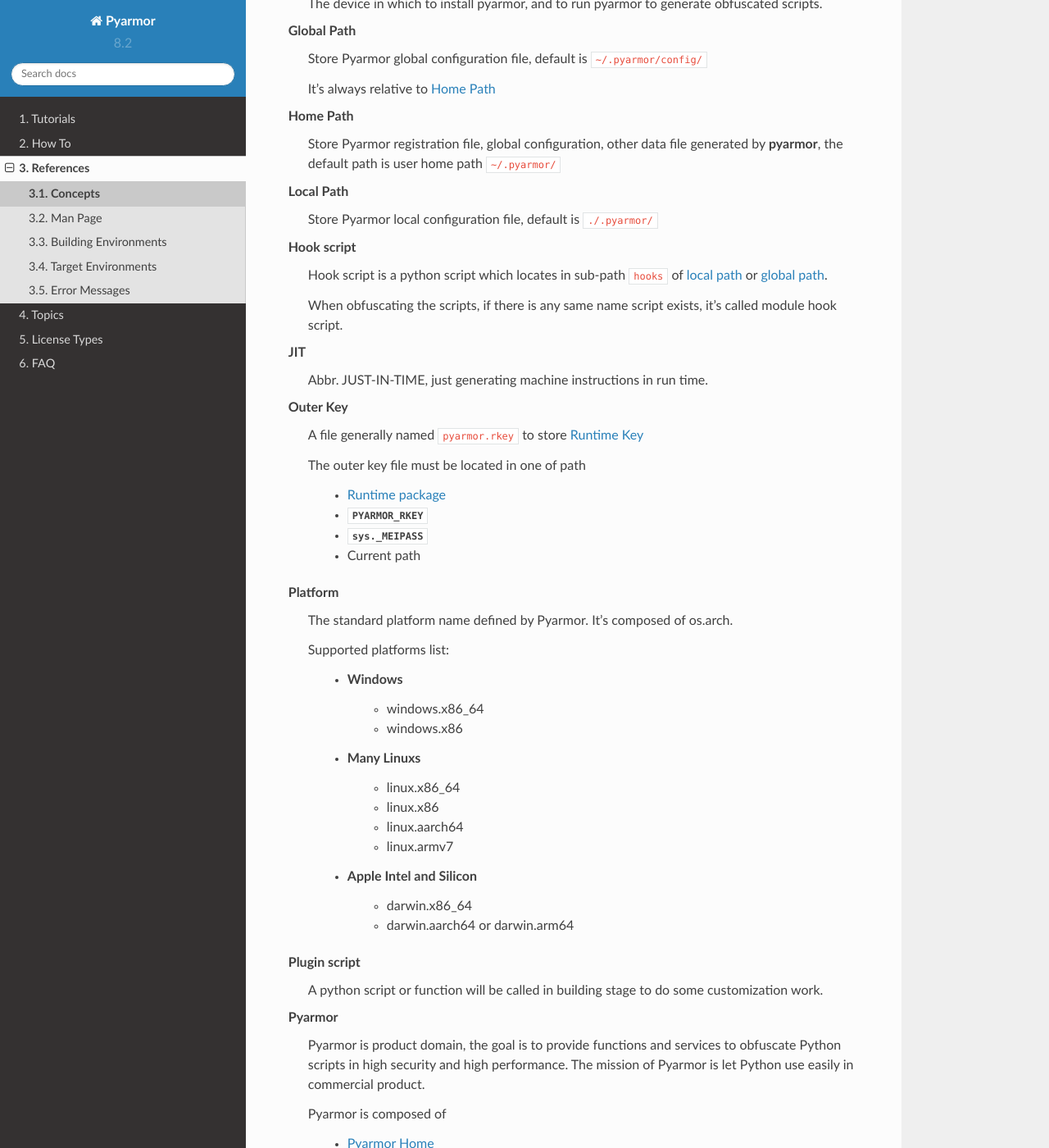
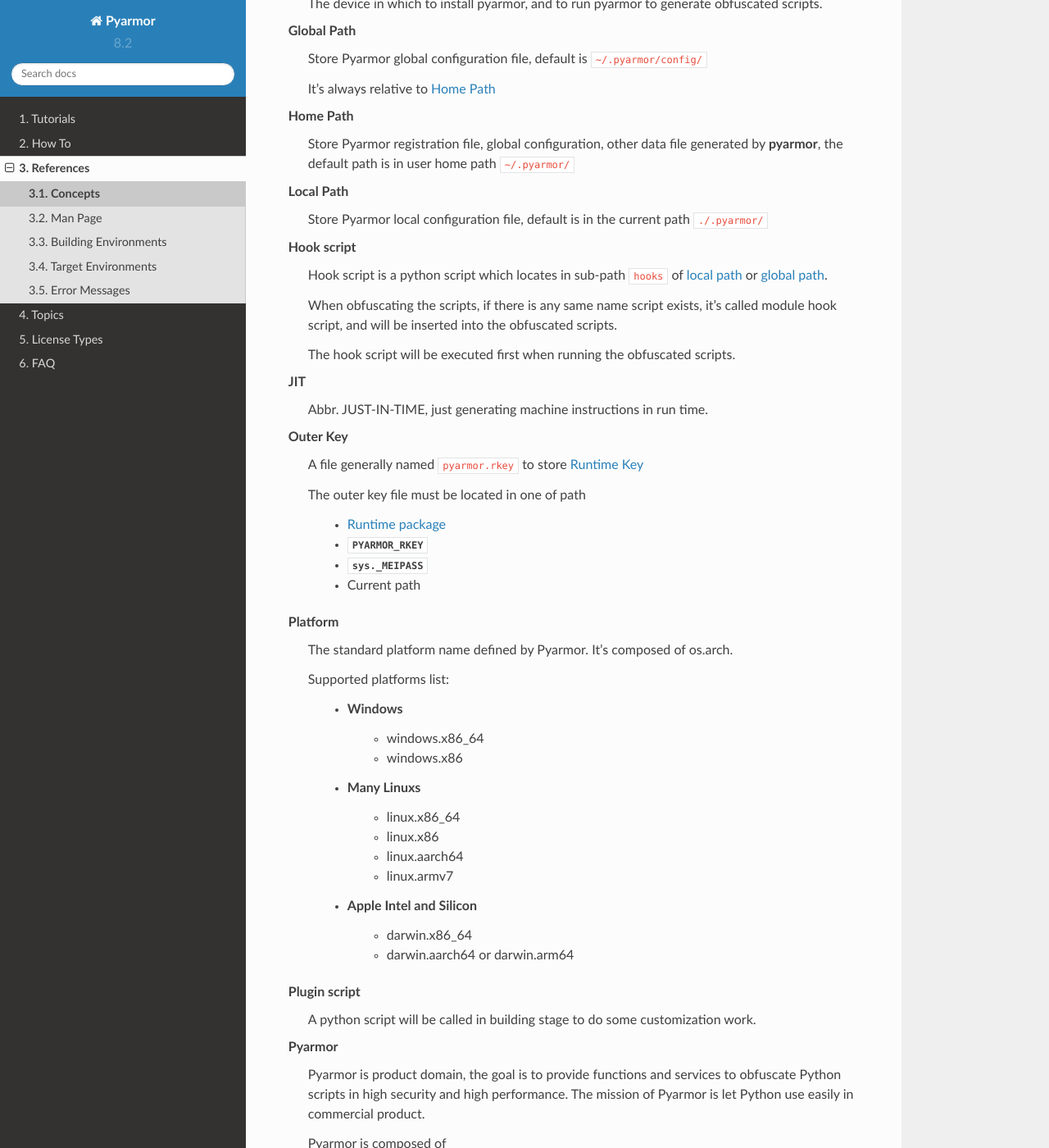
Before and after one commit to dashingsoft/pyarmor, a Sphinx documentation site: the page built from docs/reference/concepts.rst, in a window 1280 px wide and 1400 px high, scrolled down 459 px. Shown: the whole window at 82% size. Built offline with Sphinx 7.4.7 and the Read the Docs theme 2.0.0, drawn with Linux system fonts in a browser that asks for light colours; some of the changed text lies outside the part shown.

Commit message:
Fix typos

```diff
--- a/docs/questions.rst
+++ b/docs/questions.rst
@@ -127,7 +127,7 @@
 
 **How to refund my order?**
 
-  If this order isn't activated, you can refund the order by one of ways
+  If this order isn't activated and in 30 days since purchasing, you can refund the order by one of ways
 
   1. Email to Ordersupport@mycommerce.com with order information and ask for refund.
   2. Or click `FindMyOrder page`_ to submit refund request
--- a/docs/reference/concepts.rst
+++ b/docs/reference/concepts.rst
@@ -30,17 +30,19 @@
 
   Home Path
 
-    Store Pyarmor registration file, global configuration, other data file generated by :command:`pyarmor`, the default path is user home path :file:`~/.pyarmor/`
+    Store Pyarmor registration file, global configuration, other data file generated by :command:`pyarmor`, the default path is in user home path :file:`~/.pyarmor/`
 
   Local Path
 
-    Store Pyarmor local configuration file, default is :file:`./.pyarmor/`
+    Store Pyarmor local configuration file, default is in the current path :file:`./.pyarmor/`
 
   Hook script
 
     Hook script is a python script which locates in sub-path ``hooks`` of :term:`local path` or :term:`global path`.
 
-    When obfuscating the scripts, if there is any same name script exists, it's called module hook script.
+    When obfuscating the scripts, if there is any same name script exists, it's called module hook script, and will be inserted into the obfuscated scripts.
+
+    The hook script will be executed first when running the obfuscated scripts.
 
   JIT
 
@@ -77,7 +79,7 @@
 
   Plugin script
 
-    A python script or function will be called in building stage to do some customization work.
+    A python script will be called in building stage to do some customization work.
 
   Pyarmor
 
```
Also changed, not shown: other parts of docs/reference/concepts.rst (+2 -2 lines).
